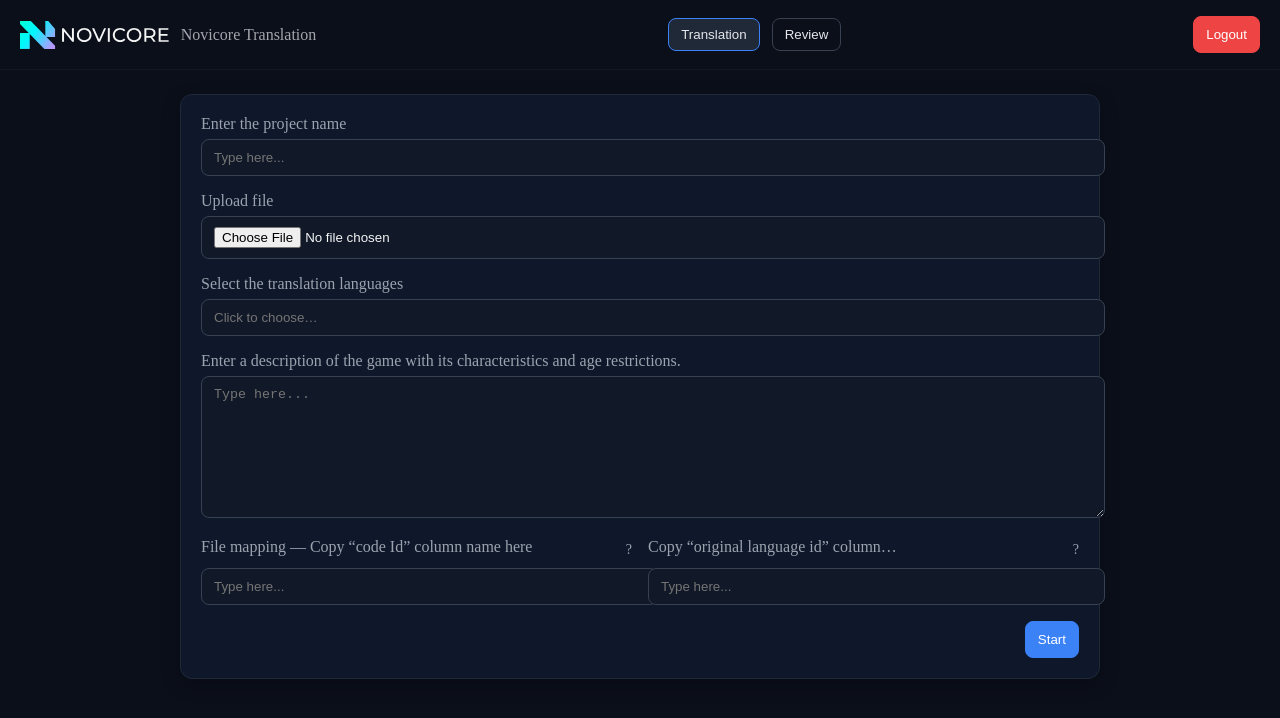
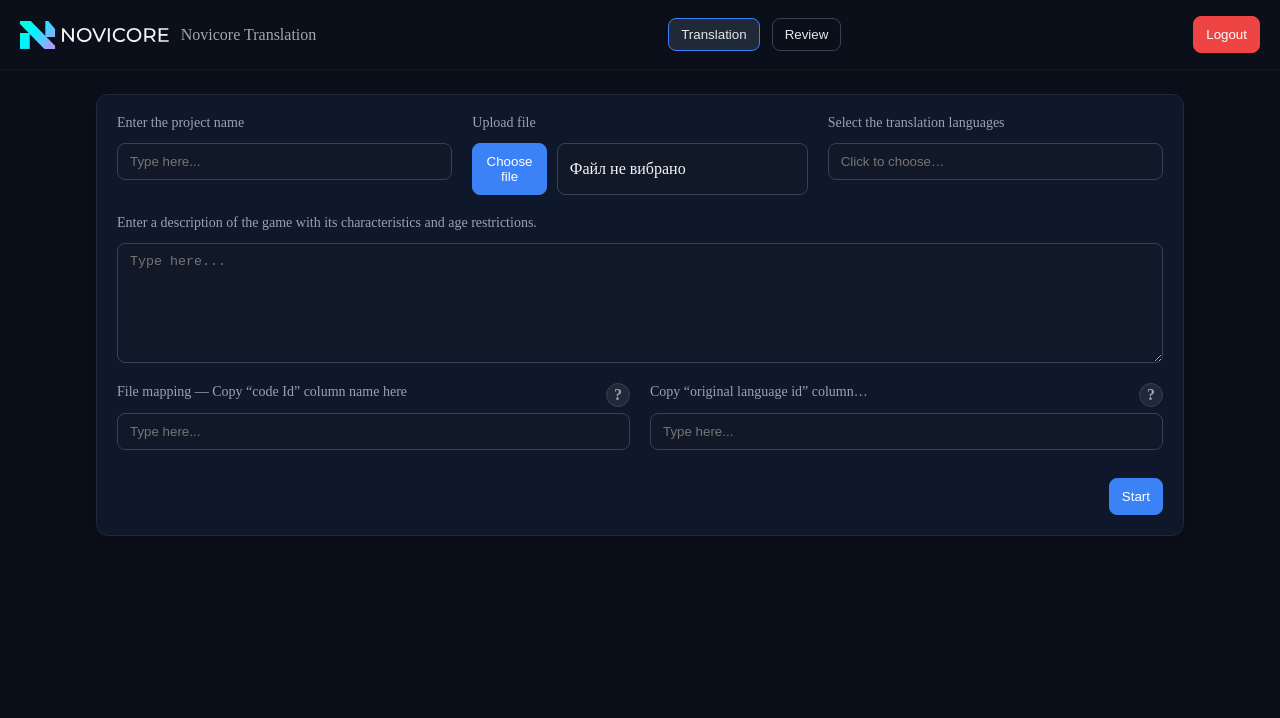
Before and after one commit to artemskopych-dot/translation, a Next.js app: page / in a window 1280 px wide. Shown: the top 718 px of the page. Built offline with nearby package versions, Linux system fonts and the light colour scheme; sample sign-in values are in the browser's storage.

Commit message:
ui(translation): 3-col top row, 2-col mapping row (gap 20); stable container; Start validation with red highlights

```diff
--- a/app/home/HomeClient.tsx
+++ b/app/home/HomeClient.tsx
@@ -1,7 +1,7 @@
 "use client";
-import React, { useState, useRef, useEffect } from "react";
+import React, { useEffect, useRef, useState } from "react";
 
-const wrap: React.CSSProperties = { minHeight:"100vh", background:"#0b0f1a", color:"#e5e7eb" };
+const wrap: React.CSSProperties = { minHeight:"100vh", background:"#0b0f1a", color:"#e5e7eb", boxSizing:"border-box" };
 const header: React.CSSProperties = { display:"flex", alignItems:"center", justifyContent:"space-between", padding:"16px 20px", borderBottom:"1px solid #111827" };
 const logoRow: React.CSSProperties = { display:"flex", alignItems:"center", gap:12 };
 const tabsBar: React.CSSProperties = { display:"flex", gap:12 };
@@ -13,16 +13,24 @@ const tab = (active:boolean): React.CSSProperties => ({
   borderRadius:8,
   cursor:"pointer"
 });
-const main: React.CSSProperties = { maxWidth:920, margin:"24px auto", padding:"0 16px" };
-const section: React.CSSProperties = { background:"#0f172a", border:"1px solid #1f2937", borderRadius:12, padding:20, boxShadow:"0 6px 18px rgba(0,0,0,.25)" };
-const label: React.CSSProperties = { display:"block", marginBottom:6, color:"#9ca3af" };
-const input: React.CSSProperties = { width:"100%", padding:"10px 12px", border:"1px solid #374151", background:"#111827", color:"#f3f4f6", borderRadius:8, outline:"none" };
-const row: React.CSSProperties = { display:"grid", gridTemplateColumns:"1fr 1fr", gap:16 };
-const help: React.CSSProperties = { display:"inline-flex", alignItems:"center", gap:6, fontSize:14, color:"#9ca3af", cursor:"help" };
-const buttonPrimary: React.CSSProperties = { padding:"10px 12px", border:"1px solid #3b82f6", background:"#3b82f6", color:"#fff", borderRadius:8, cursor:"pointer" };
+const main: React.CSSProperties = { maxWidth:1120, margin:"24px auto", padding:"0 16px", boxSizing:"border-box" };
+const card: React.CSSProperties = { background:"#0f172a", border:"1px solid #1f2937", borderRadius:12, padding:20, boxShadow:"0 6px 18px rgba(0,0,0,.25)", boxSizing:"border-box" };
 
-const dropdown: React.CSSProperties = { position:"relative" };
-const menu: React.CSSProperties = { position:"absolute", zIndex:20, top:"calc(100% + 6px)", left:0, width:"100%", background:"#0b1220", border:"1px solid #1f2937", borderRadius:10, boxShadow:"0 6px 18px rgba(0,0,0,.35)", maxHeight:240, overflowY:"auto" };
+const label: React.CSSProperties = { display:"block", marginBottom:6, color:"#9ca3af", fontSize:14 };
+const baseInput: React.CSSProperties = { width:"100%", padding:"10px 12px", border:"1px solid #374151", background:"#111827", color:"#f3f4f6", borderRadius:8, outline:"none", boxSizing:"border-box" };
+const textarea: React.CSSProperties = { ...baseInput, minHeight:120, resize:"vertical" };
+const row3: React.CSSProperties = { display:"grid", gridTemplateColumns:"1fr 1fr 1fr", gap:20, alignItems:"start" };
+const row2: React.CSSProperties = { display:"grid", gridTemplateColumns:"1fr 1fr", gap:20, alignItems:"start" };
+const helpIcon: React.CSSProperties = { display:"inline-flex", alignItems:"center", justifyContent:"center", width:22, height:22, fontWeight:700, borderRadius:"50%", background:"#1f2937", border:"1px solid #374151", color:"#9ca3af", cursor:"default" };
+const field: React.CSSProperties = { display:"grid", gap:6 };
+const actions: React.CSSProperties = { display:"flex", justifyContent:"flex-end", marginTop:8 };
+const btnPrimary: React.CSSProperties = { padding:"10px 12px", border:"1px solid #3b82f6", background:"#3b82f6", color:"#fff", borderRadius:8, cursor:"pointer" };
+const logoutBtn: React.CSSProperties = { ...btnPrimary, background:"#ef4444", borderColor:"#ef4444" };
+const invalidBorder: React.CSSProperties = { borderColor:"#ef4444", boxShadow:"0 0 0 1px #ef4444 inset" };
+const errorText: React.CSSProperties = { color:"#fca5a5", fontSize:12, marginTop:4 };
+
+const dropdownWrap: React.CSSProperties = { position:"relative" };
+const menu: React.CSSProperties = { position:"absolute", zIndex:20, top:"calc(100% + 6px)", left:0, width:"100%", background:"#0b1220", border:"1px solid #1f2937", borderRadius:10, boxShadow:"0 6px 18px rgba(0,0,0,.35)", maxHeight:240, overflowY:"auto", boxSizing:"border-box" };
 const menuItem: React.CSSProperties = { padding:"10px 12px", borderBottom:"1px solid #111827", cursor:"pointer" };
 
 const languages = [
@@ -35,13 +43,23 @@ const languages = [
 ];
 
 export default function HomeClient() {
-  // УВАГА: усі хуки — ТІЛЬКИ на верхньому рівні, без умовних гілок!
   const [activeTab, setActiveTab] = useState<"translation"|"review">("translation");
+
+  // поля
+  const [projectName, setProjectName] = useState("");
+  const fileRef = useRef<HTMLInputElement|null>(null);
+  const [fileName, setFileName] = useState<string>("");
   const [openLang, setOpenLang] = useState(false);
   const [language, setLanguage] = useState<string>("");
+  const [description, setDescription] = useState("");
+  const [codeIdCol, setCodeIdCol] = useState("");
+  const [origLangIdCol, setOrigLangIdCol] = useState("");
+
+  // помилки
+  const [errors, setErrors] = useState<{[k:string]:boolean}>({});
+
+  // клік поза дропдауном
   const ddRef = useRef<HTMLDivElement|null>(null);
-
-  // закриття меню за межами — окремий useEffect (без умов)
   useEffect(() => {
     function onDoc(e: MouseEvent) {
       if (ddRef.current && !ddRef.current.contains(e.target as Node)) setOpenLang(false);
@@ -50,9 +68,43 @@ export default function HomeClient() {
     return () => document.removeEventListener("mousedown", onDoc);
   }, []);
 
+  const onChooseFile = () => fileRef.current?.click();
+  const onFileChange = (e: React.ChangeEvent<HTMLInputElement>) => {
+    const f = e.target.files?.[0];
+    setFileName(f ? f.name : "");
+  };
+
+  const validate = () => {
+    const next: {[k:string]:boolean} = {};
+    next.projectName = projectName.trim() === "";
+    next.fileName    = fileName.trim() === "";
+    next.language    = language.trim() === "";
+    next.description = description.trim() === "";
+    next.codeIdCol   = codeIdCol.trim() === "";
+    next.origLangIdCol = origLangIdCol.trim() === "";
+    setErrors(next);
+    return !Object.values(next).some(Boolean);
+  };
+
+  const onStart = () => {
+    if (!validate()) {
+      // Скролимо до першого невалідного поля
+      const id = ["projectName","fileName","language","description","codeIdCol","origLangIdCol"].find(k => (errors as any)[k] || false);
+      if (id) {
+        const el = document.querySelector(`[data-field="${id}"]`) as HTMLElement | null;
+        el?.scrollIntoView({ behavior:"smooth", block:"center" });
+      }
+      return;
+    }
+    // TODO: сабміт (поки лише демо)
+    alert("OK! Дані валідні, можна відправляти на бекенд.");
+  };
+
+  // спільні стилі інпутів + невалідний стан
+  const i = (invalid?: boolean): React.CSSProperties => ({ ...baseInput, ...(invalid ? invalidBorder : {}) });
+
   return (
     <div style={wrap}>
-      {/* Хедер показуємо лише після логіну (бо зайти сюди можна тільки з токеном через AuthGate) */}
       <header style={header}>
         <div style={logoRow}>
           <img src="/Novicore_Logo.svg" alt="Novicore" height={28} />
@@ -64,7 +116,7 @@ export default function HomeClient() {
         </nav>
         <button
           onClick={() => { localStorage.removeItem("auth_jwt"); window.location.href="/login"; }}
-          style={{...buttonPrimary, background:"#ef4444", borderColor:"#ef4444"}}
+          style={logoutBtn}
           aria-label="Log out"
         >
           Logout
@@ -73,25 +125,43 @@ export default function HomeClient() {
 
       <main style={main}>
         {activeTab === "translation" && (
-          <section style={section}>
-            <div style={{display:"grid", gap:16}}>
-              <div>
+          <section style={card}>
+            <div style={{display:"grid", gap:20}}>
+              {/* Ряд 1: 3 колонки */}
+              <div style={row3}>
+                {/* Project name */}
+                <div style={field} data-field="projectName">
                   <label style={label}>Enter the project name</label>
-                <input style={input} placeholder="Type here..." />
+                  <input
+                    style={i(errors.projectName)}
+                    placeholder="Type here..."
+                    value={projectName}
+                    onChange={e=>setProjectName(e.target.value)}
+                  />
+                  {errors.projectName && <div style={errorText}>Вкажіть назву проєкту</div>}
                 </div>
 
-              <div>
+                {/* Upload file (кастомний) */}
+                <div style={field} data-field="fileName">
                   <label style={label}>Upload file</label>
-                <input type="file" style={input} />
+                  <div style={{display:"flex", gap:10}}>
+                    <button type="button" style={btnPrimary} onClick={onChooseFile}>Choose file</button>
+                    <div style={{...i(errors.fileName), padding:"10px 12px", display:"flex", alignItems:"center"}}>
+                      {fileName || "Файл не вибрано"}
+                    </div>
+                  </div>
+                  <input ref={fileRef} type="file" style={{display:"none"}} onChange={onFileChange} />
+                  {errors.fileName && <div style={errorText}>Оберіть файл</div>}
                 </div>
 
-              <div ref={ddRef} style={dropdown}>
+                {/* Languages (інпут + меню) */}
+                <div style={{...field, position:"relative"}} ref={ddRef} data-field="language">
                   <label style={label}>Select the translation languages</label>
                   <input
-                  style={input}
+                    style={i(errors.language)}
                     placeholder="Click to choose…"
                     readOnly
-                  value={language ? languages.find(l=>l.id===language)?.name ?? "" : ""}
+                    value={language ? (languages.find(l=>l.id===language)?.name ?? "") : ""}
                     onClick={() => setOpenLang(v=>!v)}
                   />
                   {openLang && (
@@ -107,47 +177,68 @@ export default function HomeClient() {
                       ))}
                     </div>
                   )}
-              </div>
-
-              <div>
-                <label style={label}>Enter a description of the game with its characteristics and age restrictions.</label>
-                <textarea style={{...input, minHeight:120}} placeholder="Type here..." />
-              </div>
-
-              <div style={row}>
-                <div>
-                  <div style={{display:"flex", alignItems:"center", justifyContent:"space-between", marginBottom:6}}>
-                    <label style={label}>File mapping — Copy “code Id” column name here</label>
-                    <span title="Подивись приклад на картинці" style={help}>?
-                      <img src="/help.png" alt="help" style={{display:"none"}} />
-                    </span>
-                  </div>
-                  <input style={input} placeholder="Type here..." />
-                </div>
-                <div>
-                  <div style={{display:"flex", alignItems:"center", justifyContent:"space-between", marginBottom:6}}>
-                    <label style={label}>Copy “original language id” column…</label>
-                    <span title="Подивись приклад на картинці" style={help}>?
-                      <img src="/help.png" alt="help" style={{display:"none"}} />
-                    </span>
-                  </div>
-                  <input style={input} placeholder="Type here..." />
+                  {errors.language && <div style={errorText}>Оберіть мову</div>}
                 </div>
               </div>
 
-              <div style={{display:"flex", justifyContent:"flex-end"}}>
-                <button style={buttonPrimary}>Start</button>
+              {/* Опис гри */}
+              <div style={field} data-field="description">
+                <label style={label}>Enter a description of the game with its characteristics and age restrictions.</label>
+                <textarea
+                  style={textarea}
+                  placeholder="Type here..."
+                  value={description}
+                  onChange={e=>setDescription(e.target.value)}
+                />
+                {errors.description && <div style={errorText}>Заповніть опис</div>}
+              </div>
+
+              {/* Ряд 2: 2 колонки */}
+              <div style={row2}>
+                {/* code Id */}
+                <div style={field} data-field="codeIdCol">
+                  <div style={{display:"flex", alignItems:"center", justifyContent:"space-between"}}>
+                    <label style={label}>File mapping — Copy “code Id” column name here</label>
+                    <span title="Подивись приклад на зображенні" style={helpIcon}>?</span>
+                  </div>
+                  <input
+                    style={i(errors.codeIdCol)}
+                    placeholder="Type here..."
+                    value={codeIdCol}
+                    onChange={e=>setCodeIdCol(e.target.value)}
+                  />
+                  {errors.codeIdCol && <div style={errorText}>Вкажіть назву колонки</div>}
+                </div>
+
+                {/* original language id */}
+                <div style={field} data-field="origLangIdCol">
+                  <div style={{display:"flex", alignItems:"center", justifyContent:"space-between"}}>
+                    <label style={label}>Copy “original language id” column…</label>
+                    <span title="Подивись приклад на зображенні" style={helpIcon}>?</span>
+                  </div>
+                  <input
+                    style={i(errors.origLangIdCol)}
+                    placeholder="Type here..."
+                    value={origLangIdCol}
+                    onChange={e=>setOrigLangIdCol(e.target.value)}
+                  />
+                  {errors.origLangIdCol && <div style={errorText}>Вкажіть назву колонки</div>}
+                </div>
+              </div>
+
+              <div style={actions}>
+                <button style={btnPrimary} onClick={onStart}>Start</button>
               </div>
             </div>
           </section>
         )}
 
         {activeTab === "review" && (
-          <section style={section}>
-            <div style={{display:"grid", gap:16}}>
-              <div>
+          <section style={card}>
+            <div style={{display:"grid", gap:20}}>
+              <div style={field}>
                 <label style={label}>Select project</label>
-                <input style={input} placeholder="Click to choose…" />
+                <input style={baseInput} placeholder="Click to choose…" />
               </div>
               <p style={{opacity:.75}}>Review table will appear here…</p>
             </div>
```
Lines whose indentation alone changed are shown as unchanged.
